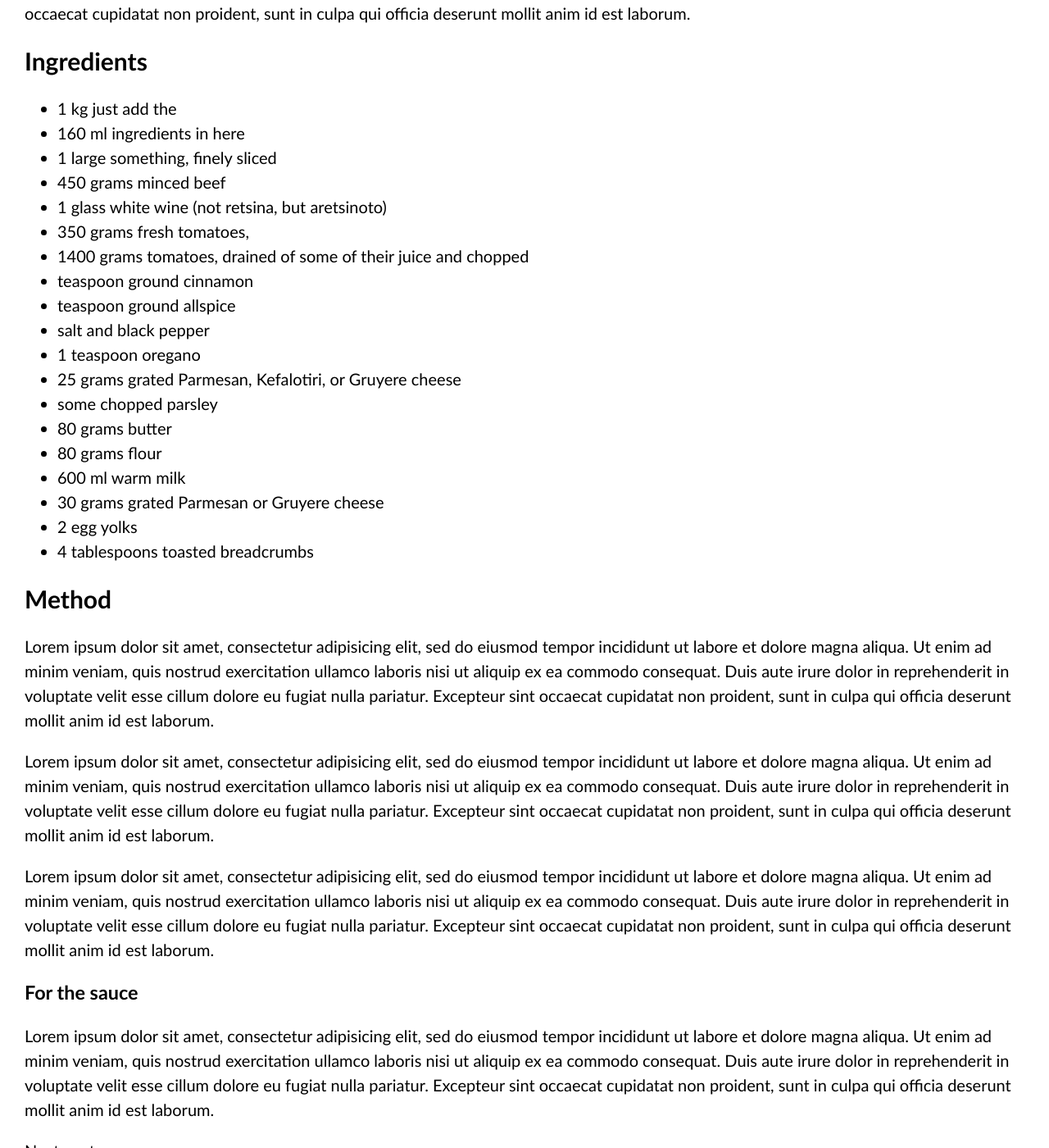
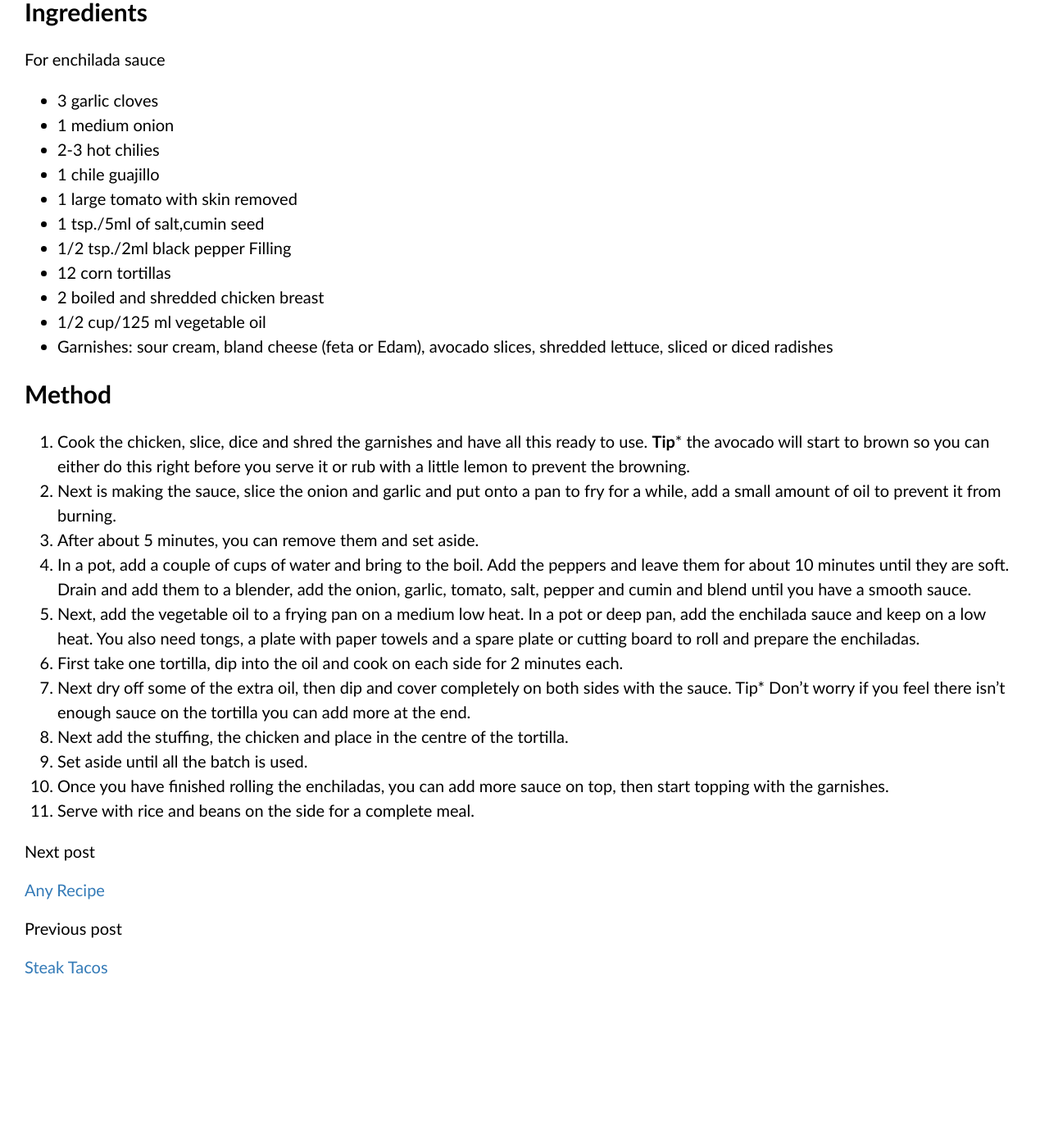
Before and after one commit to amycreates/amycreates.github.io, a Jekyll site: the page built from _recipes/recipe2.markdown, in a window 1280 px wide and 1400 px high, scrolled down 297 px. Shown: the whole window at 82% size. Built offline with Jekyll 4.4.1, drawn with Linux system fonts in a browser that asks for light colours; after the commit the page ends 1518 px from its top, so only the background shows below that; some of the changed text lies outside the part shown.

Commit message:
Added second recipe

```diff
--- a/_recipes/recipe2.markdown
+++ b/_recipes/recipe2.markdown
@@ -4,50 +4,45 @@ title: Any Recipe
 date: 2019-10-19
 excerpt_separator: <!--more-->
 published: true
-order: 1
+order: 2
 tags:
-  - Dutch
-  - Fish
-  - Main
+  - Mexican
+  - Street Food
+  - Enchiladas
 ---
 
-# Recipe Title
+# Chicken Enchiladas
 
-This introduces the recipe and is a pargaraph of text. Lorem ipsum dolor sit amet, consectetur adipisicing elit, sed do eiusmod tempor incididunt ut labore et dolore magna aliqua. Ut enim ad minim veniam, quis nostrud exercitation ullamco laboris nisi ut aliquip ex ea commodo consequat. Duis aute irure dolor in reprehenderit in voluptate velit esse cillum dolore eu fugiat nulla pariatur. Excepteur sint occaecat cupidatat non proident, sunt in culpa qui officia deserunt mollit anim id est laborum.
+This chicken enchiladas recipe is perfect for a spice lover. Having so many garnish topping variations, you can really make this recipe your own!
 
 <!--more-->
 
 ## Ingredients
 
-- 1 kg just add the
-- 160 ml ingredients in here
-- 1 large something, finely sliced
-- 450 grams minced beef
-- 1 glass white wine (not retsina, but aretsinoto)
-- 350 grams fresh tomatoes,
-- 1400 grams tomatoes, drained of some of their juice and chopped
-- teaspoon ground cinnamon
-- teaspoon ground allspice
-- salt and black pepper
-- 1 teaspoon oregano
-- 25 grams grated Parmesan, Kefalotiri, or Gruyere cheese
-- some chopped parsley
-- 80 grams butter
-- 80 grams flour
-- 600 ml warm milk
-- 30 grams grated Parmesan or Gruyere cheese
-- 2 egg yolks
-- 4 tablespoons toasted breadcrumbs
-
+For enchilada sauce
+- 3 garlic cloves
+- 1 medium onion
+- 2-3 hot chilies
+- 1 chile guajillo
+- 1 large tomato with skin removed
+- 1 tsp./5ml of salt,cumin seed
+- 1/2 tsp./2ml black pepper
+Filling
+- 12 corn tortillas
+- 2 boiled and shredded chicken breast
+- 1/2 cup/125 ml vegetable oil
+- Garnishes: sour cream, bland cheese (feta or Edam), avocado slices, shredded lettuce, sliced or diced radishes
 
 ## Method
 
-Lorem ipsum dolor sit amet, consectetur adipisicing elit, sed do eiusmod tempor incididunt ut labore et dolore magna aliqua. Ut enim ad minim veniam, quis nostrud exercitation ullamco laboris nisi ut aliquip ex ea commodo consequat. Duis aute irure dolor in reprehenderit in voluptate velit esse cillum dolore eu fugiat nulla pariatur. Excepteur sint occaecat cupidatat non proident, sunt in culpa qui officia deserunt mollit anim id est laborum.
-
-Lorem ipsum dolor sit amet, consectetur adipisicing elit, sed do eiusmod tempor incididunt ut labore et dolore magna aliqua. Ut enim ad minim veniam, quis nostrud exercitation ullamco laboris nisi ut aliquip ex ea commodo consequat. Duis aute irure dolor in reprehenderit in voluptate velit esse cillum dolore eu fugiat nulla pariatur. Excepteur sint occaecat cupidatat non proident, sunt in culpa qui officia deserunt mollit anim id est laborum.
-
-Lorem ipsum dolor sit amet, consectetur adipisicing elit, sed do eiusmod tempor incididunt ut labore et dolore magna aliqua. Ut enim ad minim veniam, quis nostrud exercitation ullamco laboris nisi ut aliquip ex ea commodo consequat. Duis aute irure dolor in reprehenderit in voluptate velit esse cillum dolore eu fugiat nulla pariatur. Excepteur sint occaecat cupidatat non proident, sunt in culpa qui officia deserunt mollit anim id est laborum.
-
-### For the sauce
-
-Lorem ipsum dolor sit amet, consectetur adipisicing elit, sed do eiusmod tempor incididunt ut labore et dolore magna aliqua. Ut enim ad minim veniam, quis nostrud exercitation ullamco laboris nisi ut aliquip ex ea commodo consequat. Duis aute irure dolor in reprehenderit in voluptate velit esse cillum dolore eu fugiat nulla pariatur. Excepteur sint occaecat cupidatat non proident, sunt in culpa qui officia deserunt mollit anim id est laborum.
+1. Cook the chicken, slice, dice and shred the garnishes and have all this ready to use. **Tip*** the avocado will start to brown so you can either do this right before you serve it or rub with a little lemon to prevent the browning.
+2. Next is making the sauce, slice the onion and garlic and put onto a pan to fry for a while, add a small amount of oil to prevent it from burning.
+3. After about 5 minutes, you can remove them and set aside.
+4. In a pot, add a couple of cups of water and bring to the boil. Add the peppers and leave them for about 10 minutes until they are soft. Drain and add them to a blender, add the onion, garlic, tomato, salt, pepper and cumin and blend until you have a smooth sauce.
+5. Next, add the vegetable oil to a frying pan on a medium low heat. In a pot or deep pan, add the enchilada sauce and keep on a low heat. You also need tongs, a plate with paper towels and a spare plate or cutting board to roll and prepare the enchiladas.
+6. First take one tortilla, dip into the oil and cook on each side for 2 minutes each.
+7. Next dry off some of the extra oil, then dip and cover completely on both sides with the sauce. Tip* Don't worry if you feel there isn't enough sauce on the tortilla you can add more at the end.
+8. Next add the stuffing, the chicken and place in the centre of the tortilla.
+9. Set aside until all the batch is used.
+10. Once you have finished rolling the enchiladas, you can add more sauce on top, then start topping with the garnishes.
+11. Serve with rice and beans on the side for a complete meal.
```
